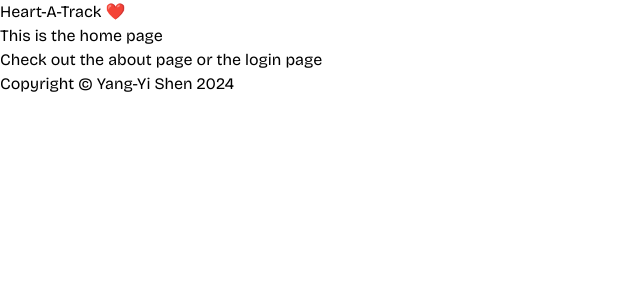
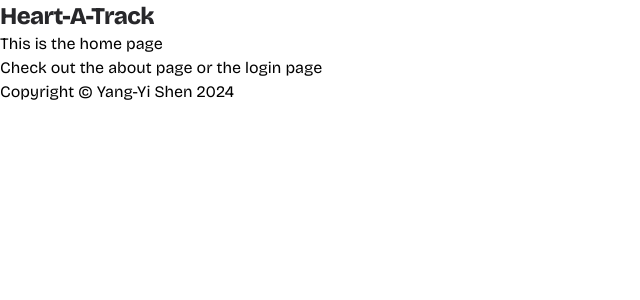
Before and after one commit to yangyi-shen/heart-a-track, a React (Vite) app in the folder frontend/: page / in a window 1280 px wide. Shown: the top 300 px of the page, without its empty margins (0-640 px from the left). Built offline with nearby package versions, Linux system fonts and the light colour scheme.

Commit message:
feat: rework header with tailwind

```diff
--- a/frontend/src/main.jsx
+++ b/frontend/src/main.jsx
@@ -35,7 +35,9 @@ const router = createBrowserRouter([
 
 createRoot(document.getElementById('root')).render(
   <StrictMode>
-    <h2>Heart-A-Track ❤️</h2>
+    <div className='flex align-center'>
+      <h2 className='text-2xl font-extrabold tracking-tight text-zinc-800'>Heart-A-Track <i className='fa fa-heart fa-sm text-red-500'></i></h2>
+    </div>
     <RouterProvider router={router} />
     <footer>Copyright © Yang-Yi Shen 2024</footer>
   </StrictMode>,
```
